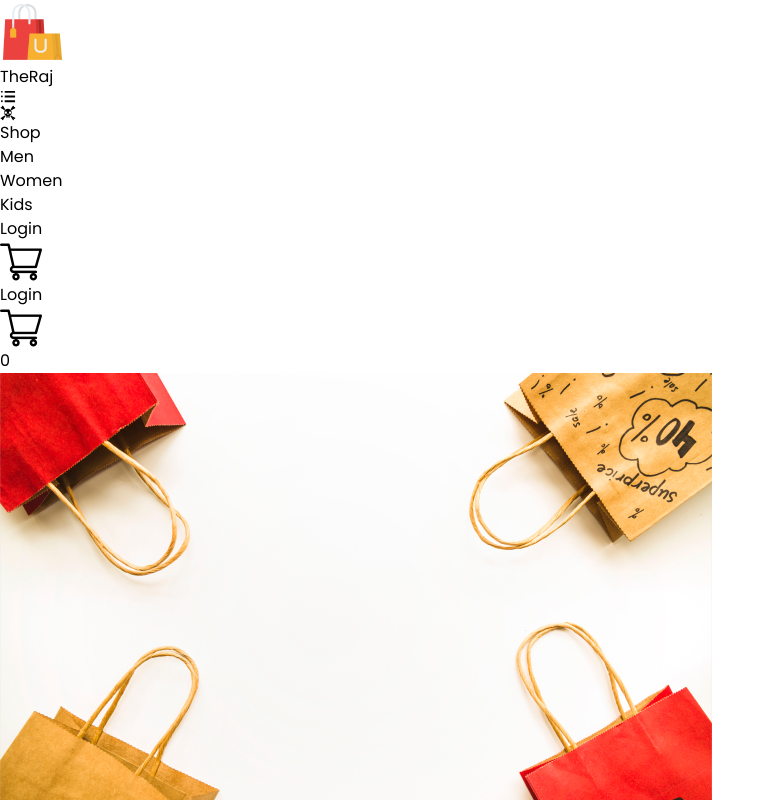
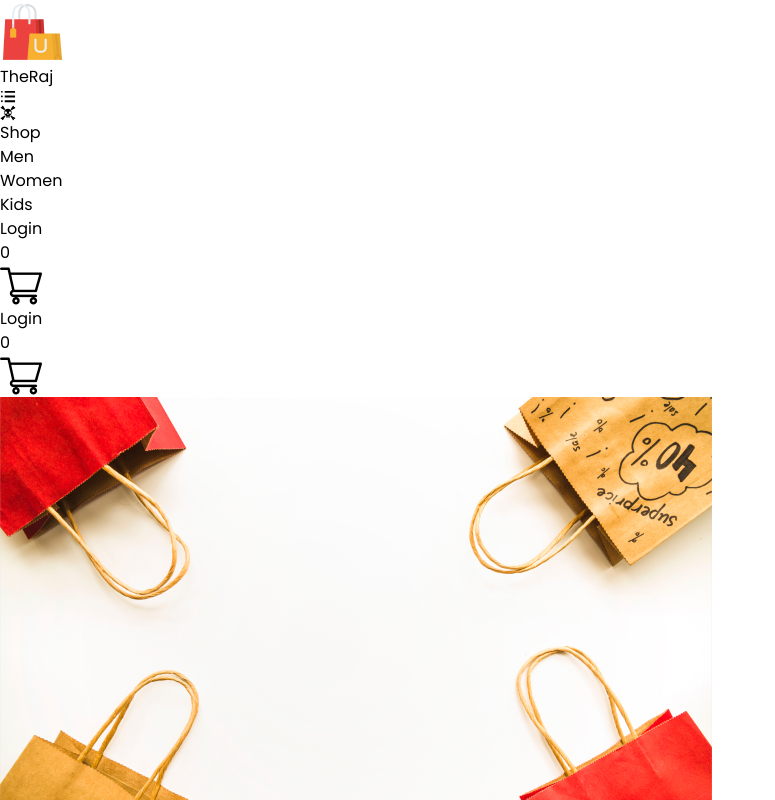
Before and after one commit to khanalgaurav/Ecommerce, a React (Vite) app: page /login in a window 1280 px wide. Shown: the top 800 px of the page, without its empty margins (0-775 px from the left). Built offline with nearby package versions, Linux system fonts and the light colour scheme.

Commit message:
Cart display icon fixed

```diff
--- a/src/components/LoginAndSignup/LoginAndSignup.jsx
+++ b/src/components/LoginAndSignup/LoginAndSignup.jsx
@@ -78,7 +78,7 @@ function LoginAndSignup() {
                     <div className='mt-5'>
                         <label htmlFor="password">Create Password</label><br/>
                         <input className='outline-none absolute border-b bg-[#F3DBC3] border-black w-[300px]' type={pass} placeholder='Create your Password' />
-                        <BiSolidShow onClick={()=>{setPass("password");setShowpass(!showpass)}} className={`text-2xl relative left-[100%] translate-x-[-100%] ${showpass?'block':'hidden'}`} />
+                        <BiSolidShow onClick={()=>{setPass("password");setShowpass(!showpass)}} className={` text-2xl relative left-[100%] translate-x-[-100%] ${showpass?'block':'hidden'}`} />
                         <BiSolidHide onClick={()=>{setPass("text");setShowpass(!showpass)}} className={`text-2xl relative left-[100%] translate-x-[-100%] ${showpass?'hidden':'block'}`} />
                     </div>
                     <div className='mt-5'>
--- a/src/components/Navbar/Navbar.jsx
+++ b/src/components/Navbar/Navbar.jsx
@@ -8,8 +8,10 @@ import { GiSkullCrossedBones } from "react-icons/gi";
 
 function Navbar() {
     const [show,setShow] = useState(false)
+    const [cartDisplay,setCartDisplay] = useState(true)
+
   return (
-    <div className='flex md:justify-around items-center border p-2 shadow-sm md:relative sticky top-0 bg-white'>
+    <div className='flex md:justify-around items-center border p-2 shadow-sm md:relative sticky top-0 bg-white z-[1]'>
 
         <div>
 
@@ -34,17 +36,16 @@ function Navbar() {
                 <NavLink onClick={()=>{setShow(!show)}} className={({isActive})=>`${isActive?'text-red-500':'text-black'}`} to ='/kids'><li  className='g border md:border-0 text-center md:p-0 p-3 text-lg'>Kids</li></NavLink>
                 <div className='flex justify-around py-5 border-b md:hidden'>
                     <NavLink onClick={()=>{setShow(!show)}} className={({isActive})=>`${isActive?'text-red-500':'text-black'}`} to='/login'><button className='border border-[#c2c2c2] py-2 px-9 rounded-3xl hover:bg-slate-500 hover:text-white'>Login</button></NavLink>
-                    <NavLink onClick={()=>{setShow(!show)}} className={({isActive})=>`${isActive?'text-red-500':'text-black'}`} to='/cart'><img src={cartIcon} alt="Cart Icon" /></NavLink>
+                    <NavLink onClick={()=>{setShow(!show)}} className={`relative p-1`} to='/cart'><div className={`w-[22px] h-[22px] bg-red-500 flex items-center justify-center absolute right-0 top-0 rounded-[50%]`}>0</div><img src={cartIcon} alt="Cart Icon" /></NavLink>
                 </div>
             </ul>
         </div>
 
         <div className='md:flex gap-16 hidden '>
             <NavLink className={({isActive})=>`${isActive?'text-red-500':'text-black'}`} to='/login'><button className='border border-[#c2c2c2] py-2 px-9 rounded-3xl hover:bg-slate-500 hover:text-white'>Login</button></NavLink>
-            <NavLink className={({isActive})=>`${isActive?'text-red-500':'text-black'}`} to='/cart'><img src={cartIcon} alt="Cart Icon" /></NavLink>
-            <div className='w-[22px] h-[22px] bg-red-500 flex items-center justify-center absolute right-[145px] top-[15px] rounded-[50%]'>0</div>
+            <NavLink className={`relative p-1`} to='/cart'><div className='w-[22px] h-[22px] bg-red-500 flex items-center justify-center absolute right-0 top-0 rounded-[50%]'>0</div><img src={cartIcon} alt="Cart Icon" /></NavLink>
+
         </div>
-
     </div>
   )
 }
--- a/src/components/NewCollection/NewCollection.jsx
+++ b/src/components/NewCollection/NewCollection.jsx
@@ -6,7 +6,7 @@ function NewCollection() {
     <div className=' mt-20 pt-10'>
         <div className='w-screen text-center text-3xl'>
             <p>New Collections</p>
-            <hr className='w-[200px] mt-3 relative left-[50%] translate-x-[-50%] bg-red-600 h-1 rounded-3xl z-[-1]'></hr>
+            <hr className='w-[200px] mt-3 relative left-[50%] translate-x-[-50%] bg-red-600 h-1 rounded-3xl'></hr>
         </div>
         <div className='md:flex md:flex-row md:flex-wrap flex flex-col gap-10 justify-center items-center mt-10'>
             {new_collection.map((item,i)=>{
--- a/src/components/Popular/Popular.jsx
+++ b/src/components/Popular/Popular.jsx
@@ -7,7 +7,7 @@ function Popular() {
         <div className='md:h-screen h-fit md:flex justify-center flex-col'>
             <div className='w-screen text-center text-3xl'>
                 <p>POPULAR IN Ha WEMEN</p>
-                <hr className='w-[200px] mt-3 relative left-[50%] translate-x-[-50%] bg-red-600 h-1 rounded-3xl z-[-1]'></hr>
+                <hr className='w-[200px] mt-3 relative left-[50%] translate-x-[-50%] bg-red-600 h-1 rounded-3xl'></hr>
             </div>
 
             <div className='md:flex md:flex-row flex flex-wrap flex-col gap-10 justify-center items-center mt-10'>
```
